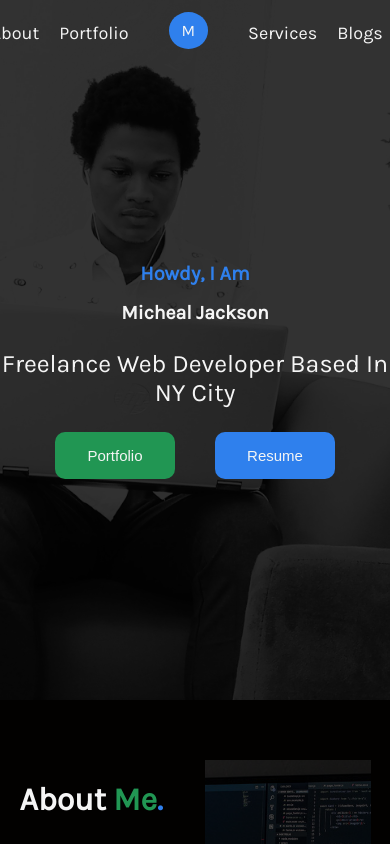
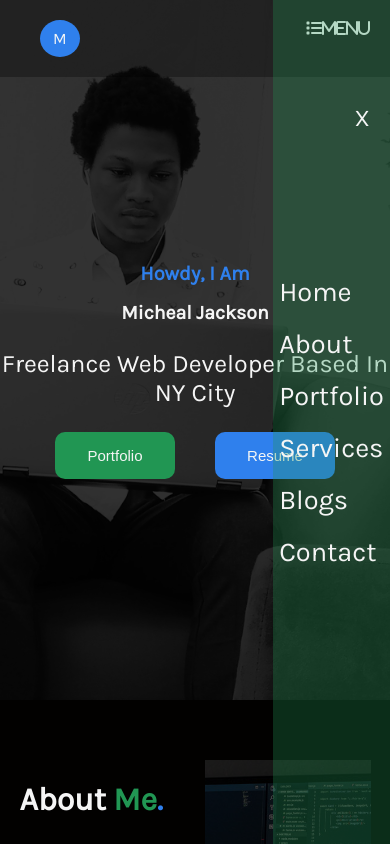
Before and after one commit to Emmaccen/Blog-portfolio, a React (Create React App) app: page / in a window 390 px wide. Shown: the top 844 px of the page. Built offline with nearby package versions, Linux system fonts and the light colour scheme.

Commit message:
added mobile Nav

```diff
--- a/src/components/Nav.js
+++ b/src/components/Nav.js
@@ -1,30 +1,61 @@
 import React from "react";
 import { scrollToView } from "../sharedFunctions/scrollToView";
 
-class Nav extends React.Component {
-  render() {
+const closeMenu = () => {
+  document.getElementById("g").style.width = "0%";
+};
+
+const MobileNav = () => {
   return (
-      <nav className="navWrapper centered">
-        <div className="navContainer">
-          <div>
-            <ul>
+    <nav>
+      <div className="menuController">
+        <div className="flex-justify-sb menuController container">
+          <div className="logo">M</div>
+          <span className="fa fa-x2 fa-list">menu</span>
+        </div>
+      </div>
+      <div className="menuDrawer centered">
+        <h1 onClick={() => closeMenu()} id="closeMenu">
+          X
+        </h1>
+        <ul id="g">
           <li onClick={() => scrollToView("home")}>Home</li>
           <li onClick={() => scrollToView("about")}>About</li>
           <li onClick={() => scrollToView("portfolio")}>Portfolio</li>
-            </ul>
-          </div>
-          <div>
-            <div className="logo">M</div>
-          </div>
-          <div>
-            <ul>
           <li onClick={() => scrollToView("services")}>Services</li>
           <li onClick={() => scrollToView("blogs")}>Blogs</li>
           <li onClick={() => scrollToView("contact")}>Contact</li>
         </ul>
       </div>
-        </div>
     </nav>
+  );
+};
+
+class Nav extends React.Component {
+  render() {
+    return (
+      <MobileNav />
+      // <nav className="navWrapper centered">
+      //   <div className="navContainer">
+      //     <div>
+      //       <ul>
+      //         <li onClick={() => scrollToView("home")}>Home</li>
+      //         <li onClick={() => scrollToView("about")}>About</li>
+      //         <li onClick={() => scrollToView("portfolio")}>Portfolio</li>
+      //       </ul>
+      //     </div>
+      //     <div>
+      //       <div className="logo">M</div>
+      //     </div>
+      //     <div>
+      //       <ul>
+      //         <li onClick={() => scrollToView("services")}>Services</li>
+      //         <li onClick={() => scrollToView("blogs")}>Blogs</li>
+      //         <li onClick={() => scrollToView("contact")}>Contact</li>
+      //       </ul>
+      //     </div>
+      //   </div>
+      // </nav>
     );
   }
 }
--- a/src/components/styles/global.css
+++ b/src/components/styles/global.css
@@ -15,14 +15,15 @@ body {
 }
 
 :root {
-  --primaryColor: #2f80ed; /*rgb(33 150 83)*/
-  --accentColor: #219653; /* rgb(47 128 237) */
+  --primaryColor: #2f80ed; /* rgb(47 128 237) */
+  --accentColor: #219653; /*rgb(33 150 83)*/
   --dark: #020100; /* 2, 1, 0*/
   --para: #798a9a;
   --fade: rgba(0, 129, 175, 0.5);
   --fadeText: rgba(255, 255, 255, 0.5);
   --border: rgba(143, 125, 125, 0.2);
   --cardBackground: #101010;
+  --ease: 0.5s all ease;
 }
 
 .backgroundFix {
--- a/src/components/styles/home.css
+++ b/src/components/styles/home.css
@@ -82,3 +82,50 @@
 .jumbotronBtns button:last-child {
   background-color: var(--primaryColor);
 }
+
+/* responsiveness */
+.menuController {
+  /* background-color: var(--accentColor); */
+  background-color: rgba(0, 0, 0, 0.3);
+}
+.menuController .container {
+  position: fixed;
+  top: 0px;
+  width: 100%;
+  z-index: 5;
+  padding: 20px;
+}
+.menuDrawer {
+  position: fixed;
+  top: 0px;
+  right: 0px;
+  height: 100vh;
+  z-index: 6;
+  width: 30%;
+  background-color: rgba(33, 150, 83, 0.3);
+}
+.menuDrawer #closeMenu {
+  position: absolute;
+  top: 10%;
+  right: 20px;
+  cursor: pointer;
+  transition: var(--ease);
+  font-weight: 500;
+}
+.menuDrawer #closeMenu:hover {
+  color: red;
+}
+.menuDrawer ul {
+  display: inline-block;
+}
+.menuDrawer ul li {
+  font-size: 1.7rem;
+  cursor: pointer;
+  margin: 20px 5px;
+  z-index: 10;
+  transition: var(--ease);
+  /* display: inline-block; */
+}
+.menuDrawer ul li:hover {
+  color: var(--primaryColor);
+}
```
Lines whose indentation alone changed are shown as unchanged.
